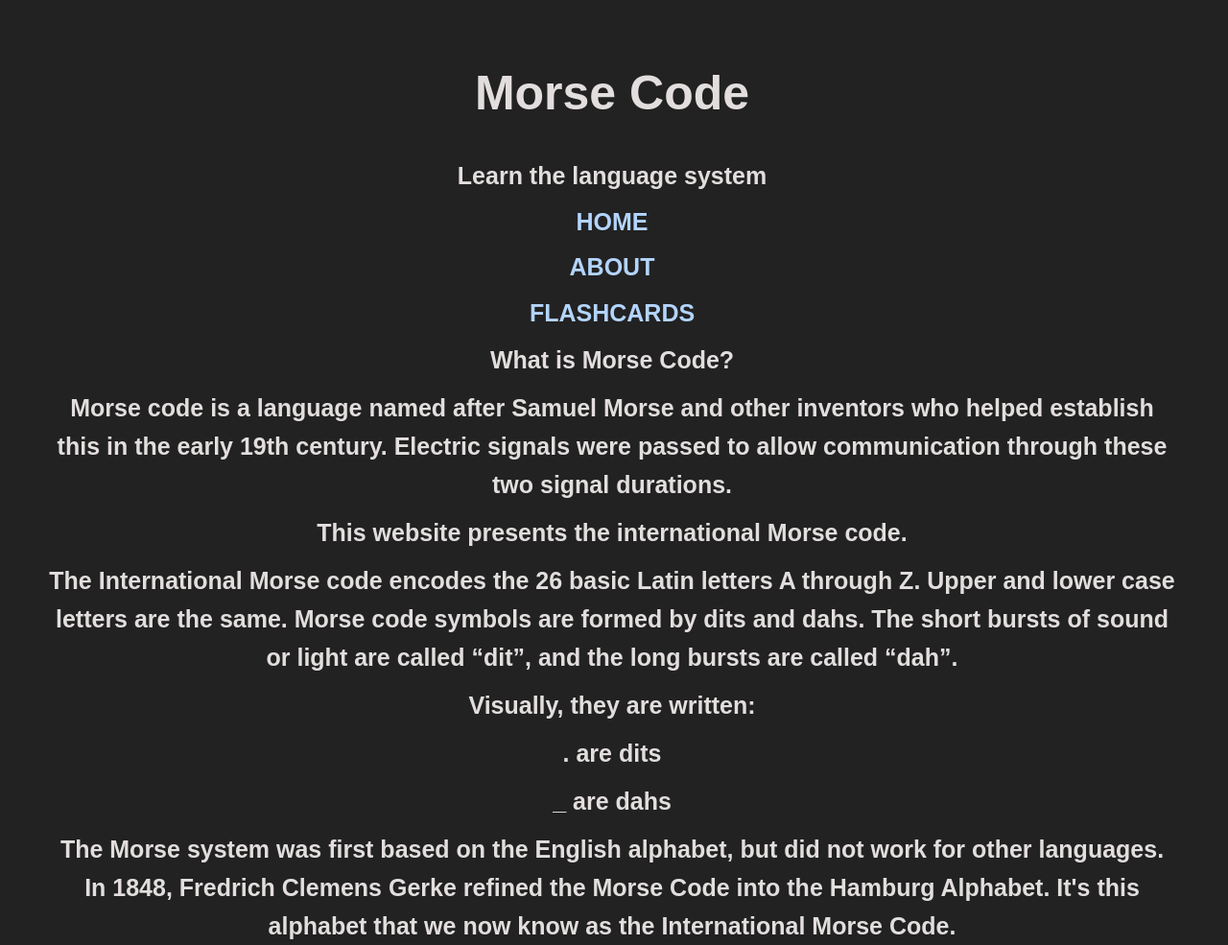
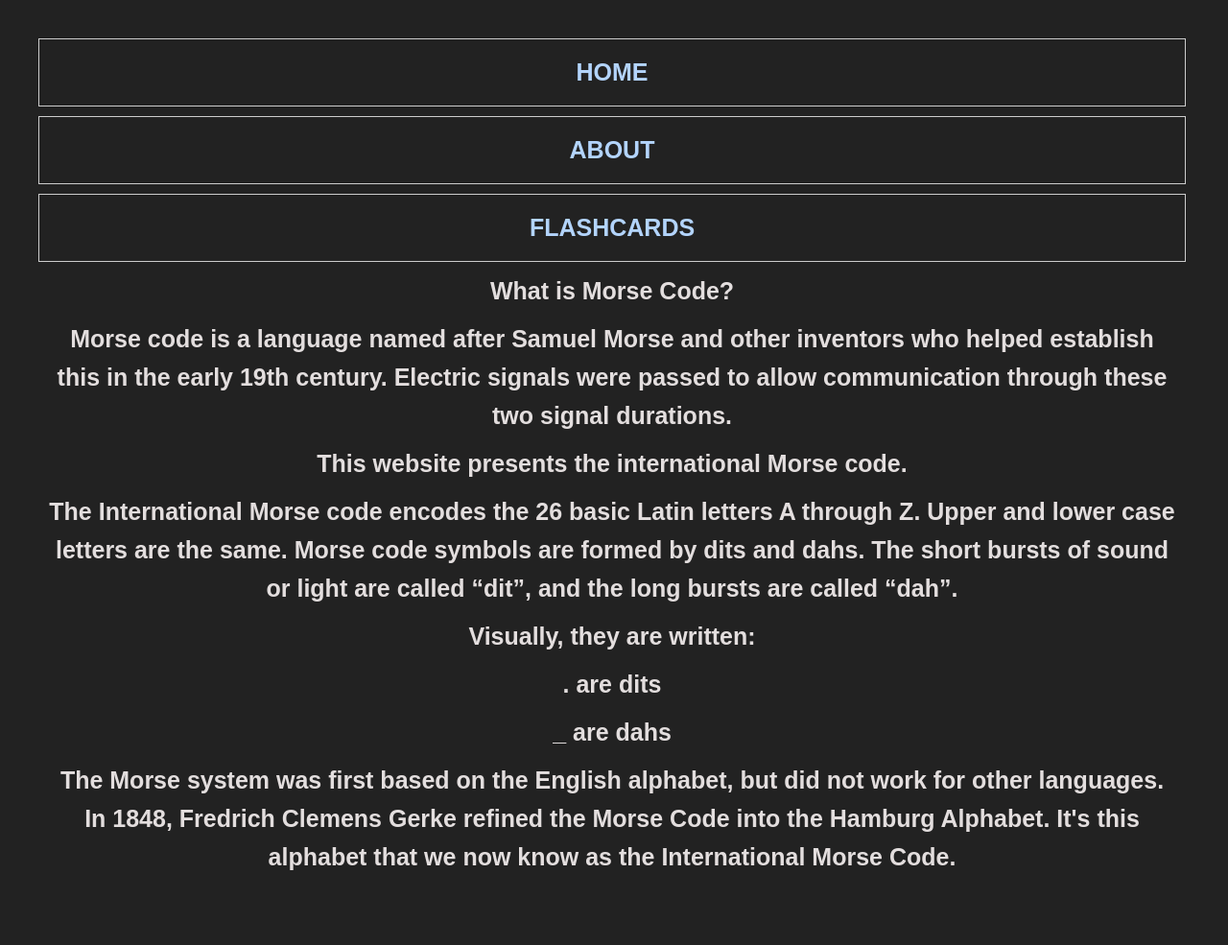
Before and after one commit to thomd112/morsecode, a plain HTML site: page new/newabout.html in a window 1280 px wide. Shown: the whole page at 96% size. After the commit the page ends 913 px from the top, so only its background shows below. Drawn offline with Linux system fonts and the light colour scheme; a web font is replaced by a local one.

Commit message:
changing header

```diff
--- a/new/fc.css
+++ b/new/fc.css
@@ -20,11 +20,8 @@
 
 
 
-
-
    html {
     color: #e3dede;
-    margin: 30;
     width: 95vw;
     height: 95vh;
   font-family: "cy", sans-serif;
@@ -34,6 +31,56 @@
   margin: 30px;
 
   }
+
+
+  nav a {
+    display: flex;
+    align-items: center;
+    justify-content: center;
+    padding: 20px;
+    margin: 10px;
+    border: 1px solid #ccc;
+    text-decoration: none; /* Remove underline from links */
+    color: #000; /* Set link text color */
+    font-weight: bold; /* Make the text bold */
+}
+
+/* Specific styles for individual sections if needed */
+.home {
+  background-color: #222;
+}
+
+.about {
+  background-color: #222;
+}
+
+.flashcards {
+    background-color: #222;
+}
+
+/* Additional styling for active or hovered links */
+nav a:hover {
+    background-color: #ddd;
+    color: #222;
+}
+
+
+
+
+
+
+
+
+
+
+
+
+
+
+
+
+
+
 
 
 
@@ -59,8 +106,8 @@ color: #e3dede;
 
 h2 {
   font-size: 25px;
-  text-align: center;
-  margin-bottom: 10px;
+    text-align: center;
+    margin-bottom: 10px;
 }
 
   p{
@@ -69,31 +116,26 @@ h2 {
 
   }
 
-  a{ font-size: 25px;
+
+  a {
+    font-size: 25px;
     text-align: center;
     margin: 5px 5px;
     line-height: normal;
     text-decoration: none;
-
 }
 
-a:link{
+a:link {
     color: #b3d4fc;
 }
 
-a:visited{
+a:visited {
     color: #e3dede;
 }
 
-a:hover{
+a:hover {
     color: #b3d4fc;
 }
-
-  .containers{
-    display: grid;
-    margin: none;
-
-  }
 
 
   .container{
--- a/new/new.css
+++ b/new/new.css
@@ -4,6 +4,44 @@
     margin: 0;
     padding: 0;
 }
+
+
+
+nav a {
+    display: flex;
+    align-items: center;
+    justify-content: center;
+    padding: 20px;
+    margin: 10px;
+    border: 1px solid #ccc;
+    text-decoration: none; /* Remove underline from links */
+    color: #000; /* Set link text color */
+    font-weight: bold; /* Make the text bold */
+}
+
+/* Specific styles for individual sections if needed */
+.home {
+    background-color: #222;
+}
+
+.about {
+    background-color: #222;
+}
+
+.flashcards {
+    background-color: #222;
+}
+
+/* Additional styling for active or hovered links */
+nav a:hover {
+    background-color: #ddd;
+    color: #000;
+}
+
+
+
+
+
 
 html {
     color: #e3dede;
--- a/new/newabout.html
+++ b/new/newabout.html
@@ -9,11 +9,12 @@
     <script src="new.js" defer></script>
 </head>
 <body>
-    <h1>Morse Code</h1>
-    <h2>Learn the language system</h2>
-    <h2><a href="new.html">HOME</a></h2>
-    <h2><b><a href="newabout.html">ABOUT</a></b></h2>
-    <h2><b><a href="fc.html">FLASHCARDS</a></b></h2>
+
+    <nav>
+        <a href="new.html" class="section home">HOME</a>
+        <a href="newabout.html" class="section about">ABOUT</a>
+        <a href="fc.html"section flashcards>FLASHCARDS</a>
+    </nav>
 
     <div class="intro">
         <h2>What is Morse Code?</h2>
```
Also changed, not shown: new/fc.html (+5 -5 lines), new/new.html (+14 -4 lines).
